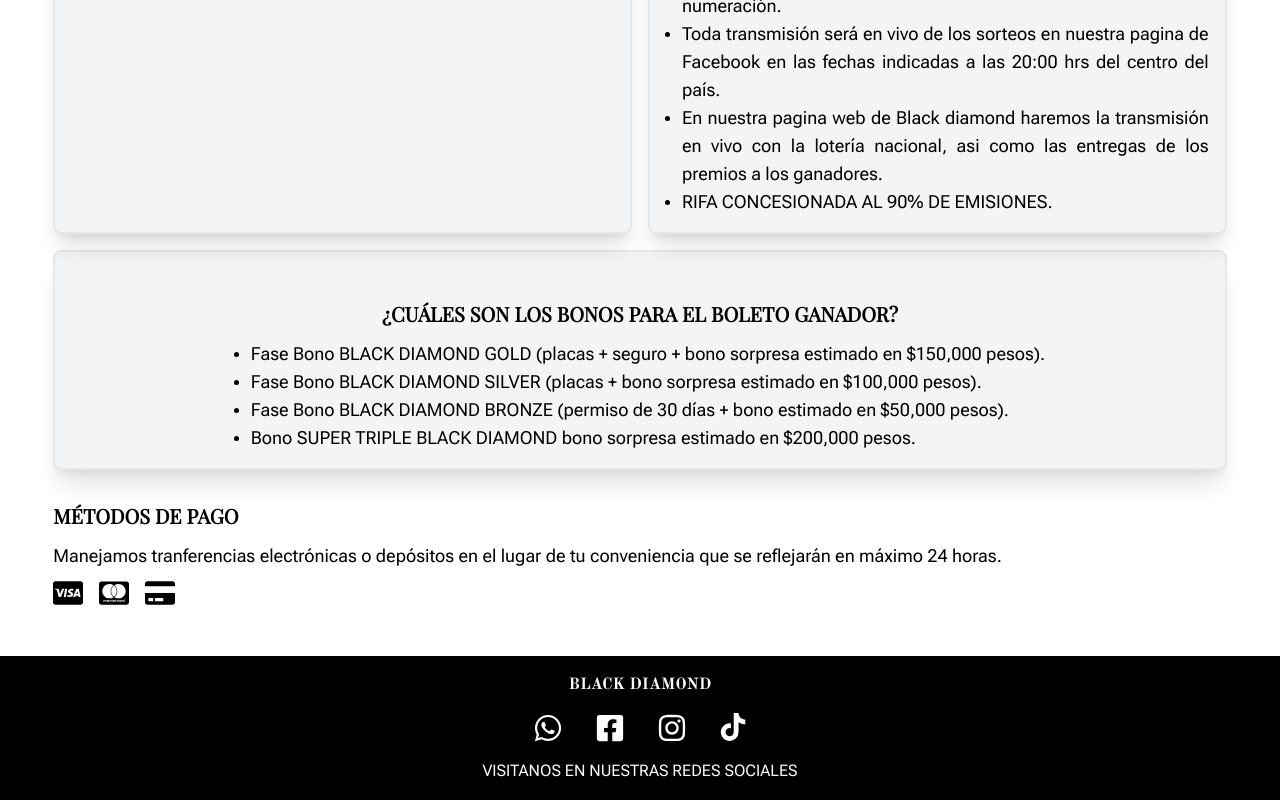
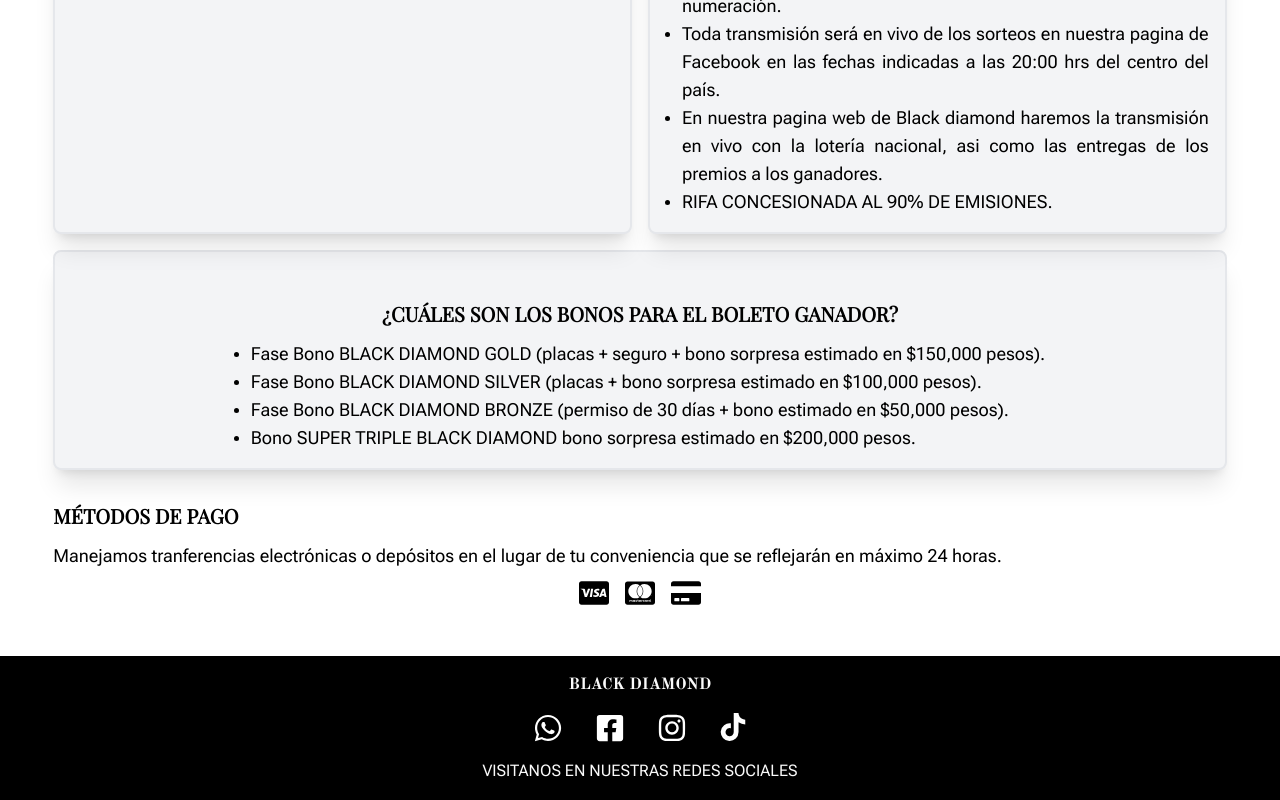
Before and after one commit to FranciscoSaldivar21/black-diamond, a React (Vite) app: page /about in a window 1280 px wide. Shown: the part 990-1790 px from the top of the page. Built offline with nearby package versions, Linux system fonts and the light colour scheme; what tailwindcss-animated would draw is missing.

Commit message:
Style details updated

```diff
--- a/src/BlackDiamond/about/components/PayMethods.jsx
+++ b/src/BlackDiamond/about/components/PayMethods.jsx
@@ -7,7 +7,7 @@
         Métodos de pago
       </p>
       <p className="mt-3 text-lg text-justify">Manejamos tranferencias electrónicas o depósitos en el lugar de tu conveniencia que se reflejarán en máximo 24 horas.</p>
-      <div className="flex mt-2">
+      <div className="flex mt-2 justify-center align-middle">
         <div>
           <FaCcVisa size={30} />
         </div>
--- a/src/BlackDiamond/giveaways/components/InactiveGiveaways.jsx
+++ b/src/BlackDiamond/giveaways/components/InactiveGiveaways.jsx
@@ -19,7 +19,7 @@
   return giveaways.length > 0 ? (
     <div>
       <div>
-        <h1 className="font-subTitles font-semibold text-3xl md:text-3xl mb-6 uppercase text-center">
+        <h1 className="font-subTitles font-semibold text-2xl md:text-3xl mb-6 uppercase text-center">
           Sorteos anteriores
         </h1>
       </div>
--- a/src/BlackDiamond/sales/page/SalesPage.jsx
+++ b/src/BlackDiamond/sales/page/SalesPage.jsx
@@ -6,7 +6,9 @@
   return (
     <Layout>
       <div className="w-11/12 mx-auto mt-8 flex flex-col md:mb-25 mb-8">
-        <p className="font-titles font-semibold text-3xl md:text-3xl mb-6 text-center uppercase">Mis compras de boletos</p>
+        <p className="font-subTitles font-semibold text-2xl md:text-3xl mb-6 text-center uppercase">
+          Mis compras de boletos
+        </p>
         <MyShopping />
       </div>
     </Layout>
```
